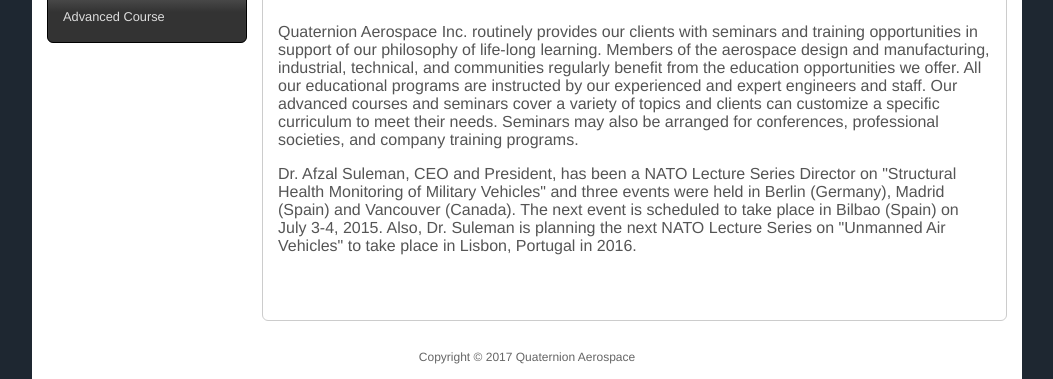
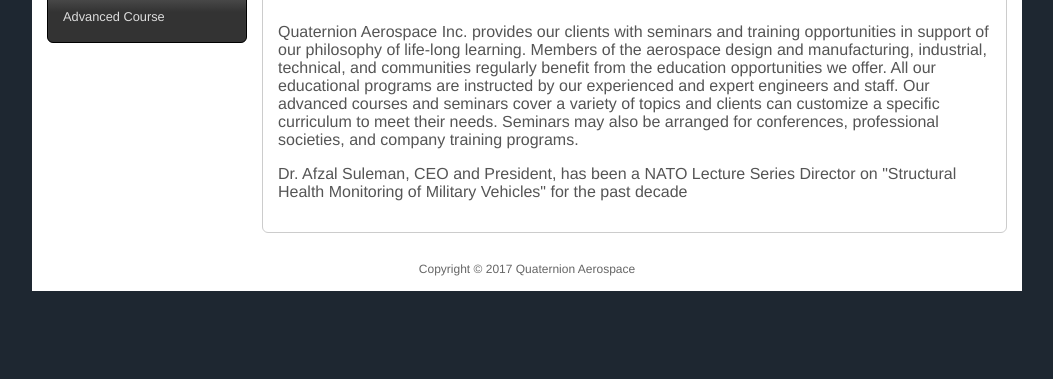
Before and after one commit to quaternion-aerospace/quaternion-aerospace.github.io, a Jekyll site: the page built from education.html, in a window 1280 px wide, cut to the strip 875-1254 px from the top of the page. Shown: the whole strip, without its empty margins (113-1166 px from the left). Built offline with Jekyll 4.4.1, drawn with Linux system fonts in a browser that asks for light colours; after the commit the page ends 1166 px from its top, so only the background shows below that.

Commit message:
Update education.html
Updated the page, removed reference to dates and made it generic.

```diff
--- a/education.html
+++ b/education.html
@@ -3,6 +3,7 @@
 subMenu: education
 hero: education
 ---
-<p>Quaternion Aerospace Inc. routinely provides our clients with seminars and training opportunities in support of our philosophy of life-long learning. Members of the aerospace design and manufacturing, industrial, technical, and  communities regularly benefit from the education opportunities we offer. All our educational programs are instructed by our experienced and expert engineers and staff. Our advanced courses and seminars cover a variety of topics and clients can customize a specific curriculum to meet their needs. Seminars may also be arranged for conferences, professional societies, and company training programs.</p>
-<p>Dr. Afzal Suleman, CEO and President, has been a NATO Lecture Series Director on "Structural Health Monitoring of Military Vehicles" and three events were held in Berlin (Germany), Madrid (Spain) and Vancouver (Canada). The next event is scheduled to take place in Bilbao (Spain) on July 3-4, 2015. Also, Dr. Suleman is planning the next NATO Lecture Series on "Unmanned Air Vehicles" to take place in Lisbon, Portugal in 2016.</p>
-<p> </p>
+
+<p>Quaternion Aerospace Inc.  provides our clients with seminars and training opportunities in support of our philosophy of life-long learning. Members of the aerospace design and manufacturing, industrial, technical, and  communities regularly benefit from the education opportunities we offer. All our educational programs are instructed by our experienced and expert engineers and staff. Our advanced courses and seminars cover a variety of topics and clients can customize a specific curriculum to meet their needs. Seminars may also be arranged for conferences, professional societies, and company training programs.</p>
+
+<p>Dr. Afzal Suleman, CEO and President, has been a NATO Lecture Series Director on "Structural Health Monitoring of Military Vehicles" for the past decade</p>
```
